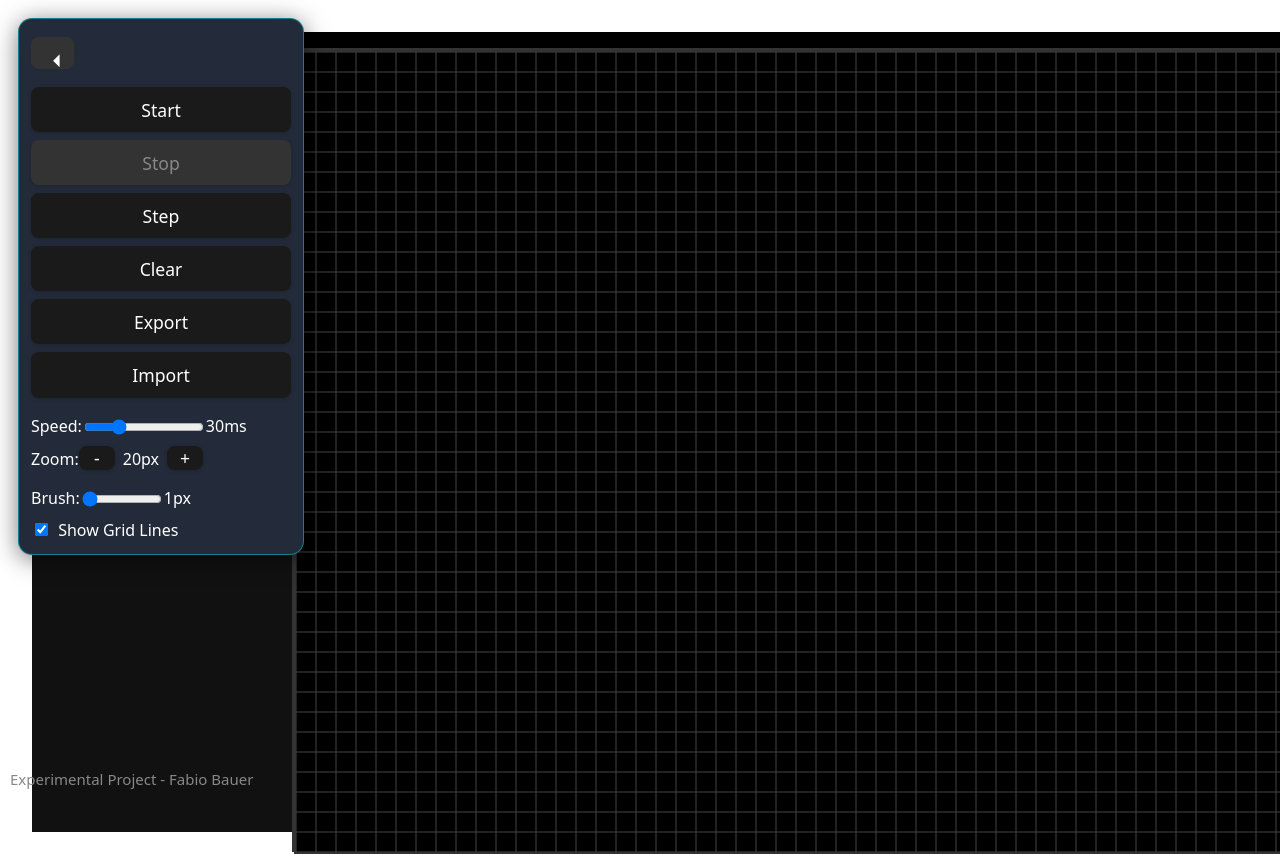
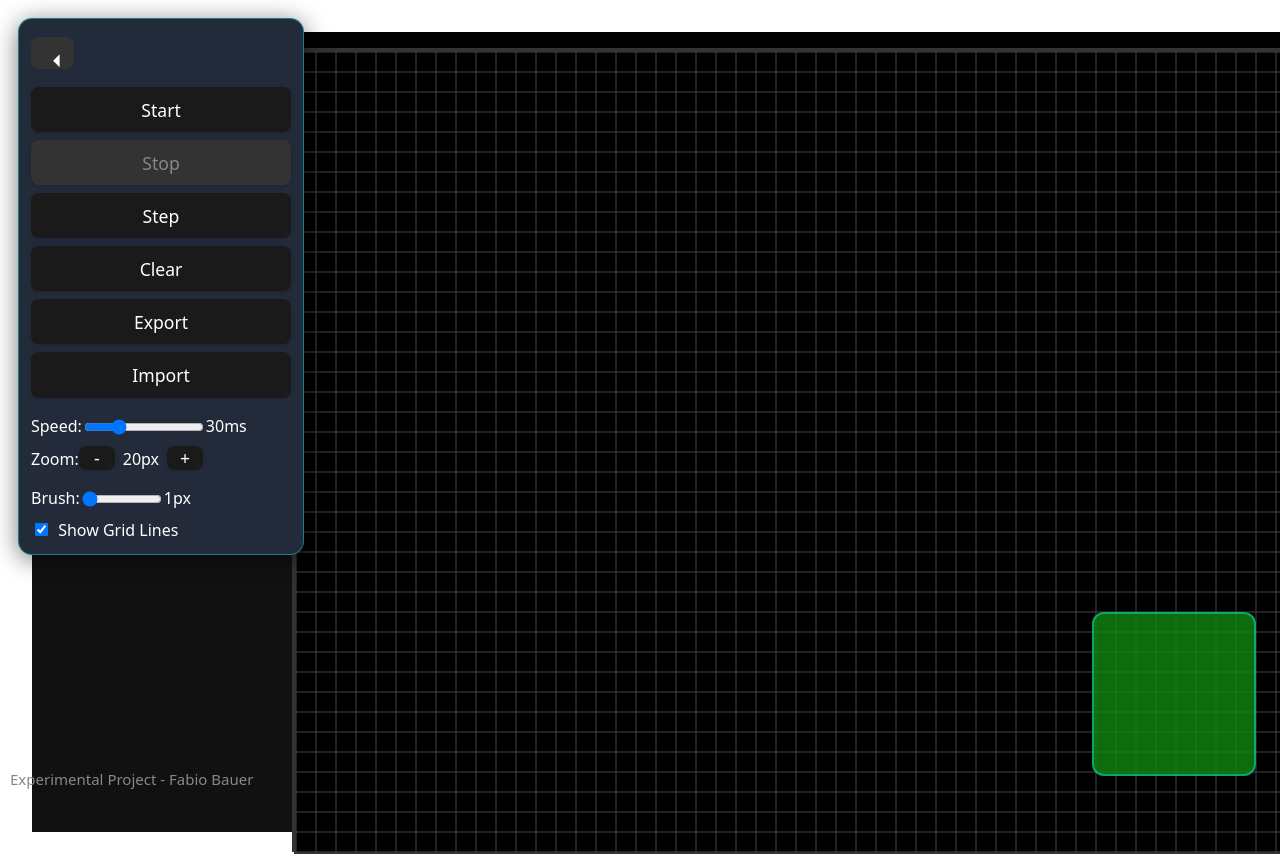
Before and after one commit to oibafbruh/gameoflife, a React (Vite) app: page / in a window 1280 px wide. Shown: the top 864 px of the page. Built offline with nearby package versions, Linux system fonts and the light colour scheme.

Commit message:
Added minimap again, brush size fix

```diff
--- a/src/App.jsx
+++ b/src/App.jsx
@@ -190,13 +190,16 @@ function App() {
   const paintBrush = (centerX, centerY, mode) => {
     const cellSize = cellSizeRef.current;
     const radiusPx = brushSize / 2;
-    const radiusCells = radiusPx / cellSize;
-    for (let dx = Math.floor(-radiusCells); dx <= Math.ceil(radiusCells); dx++) {
-      for (let dy = Math.floor(-radiusCells); dy <= Math.ceil(radiusCells); dy++) {
-        // Center brush on fractional cell
-        const dist = Math.sqrt((dx + 0.5) ** 2 + (dy + 0.5) ** 2);
-        if (dist * cellSize <= radiusPx) {
-          paintCell(Math.round(centerX + dx), Math.round(centerY + dy), mode);
+    const centerCellX = Math.floor(centerX);
+    const centerCellY = Math.floor(centerY);
+    const cellsRadius = Math.ceil(radiusPx / cellSize);
+    for (let dx = -cellsRadius; dx <= cellsRadius; dx++) {
+      for (let dy = -cellsRadius; dy <= cellsRadius; dy++) {
+        // Center of this cell in pixel space relative to brush center
+        const px = (centerCellX + dx - centerX) * cellSize;
+        const py = (centerCellY + dy - centerY) * cellSize;
+        if (Math.sqrt(px * px + py * py) <= radiusPx) {
+          paintCell(centerCellX + dx, centerCellY + dy, mode);
         }
       }
     }
@@ -612,6 +615,23 @@ function App() {
           handleContextMenu={handleContextMenu}
         />
       </div>
+      {/* Minimap overlay */}
+      <canvas
+        ref={minimapRef}
+        width={160}
+        height={160}
+        style={{
+          position: 'fixed',
+          right: 24,
+          bottom: 24,
+          width: 160,
+          height: 160,
+          background: '#181c',
+          border: '2px solid #0ff6',
+          borderRadius: 12,
+          zIndex: 120
+        }}
+      />
       <div style={{ position: 'fixed', left: 10, bottom: 10, color: '#888', fontSize: 15, fontWeight: 500, zIndex: 100 }}>
         Experimental Project - Fabio Bauer
       </div>
```
